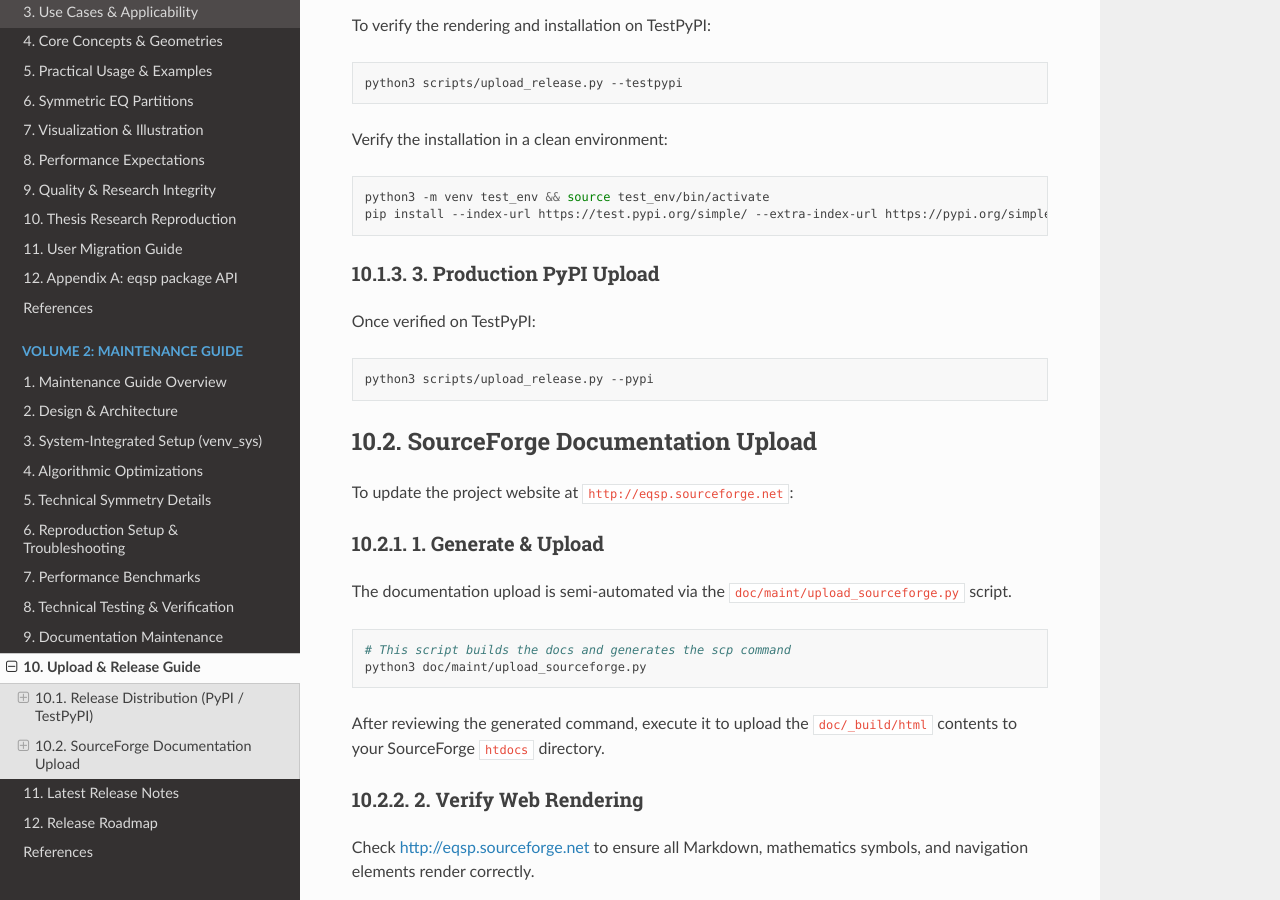
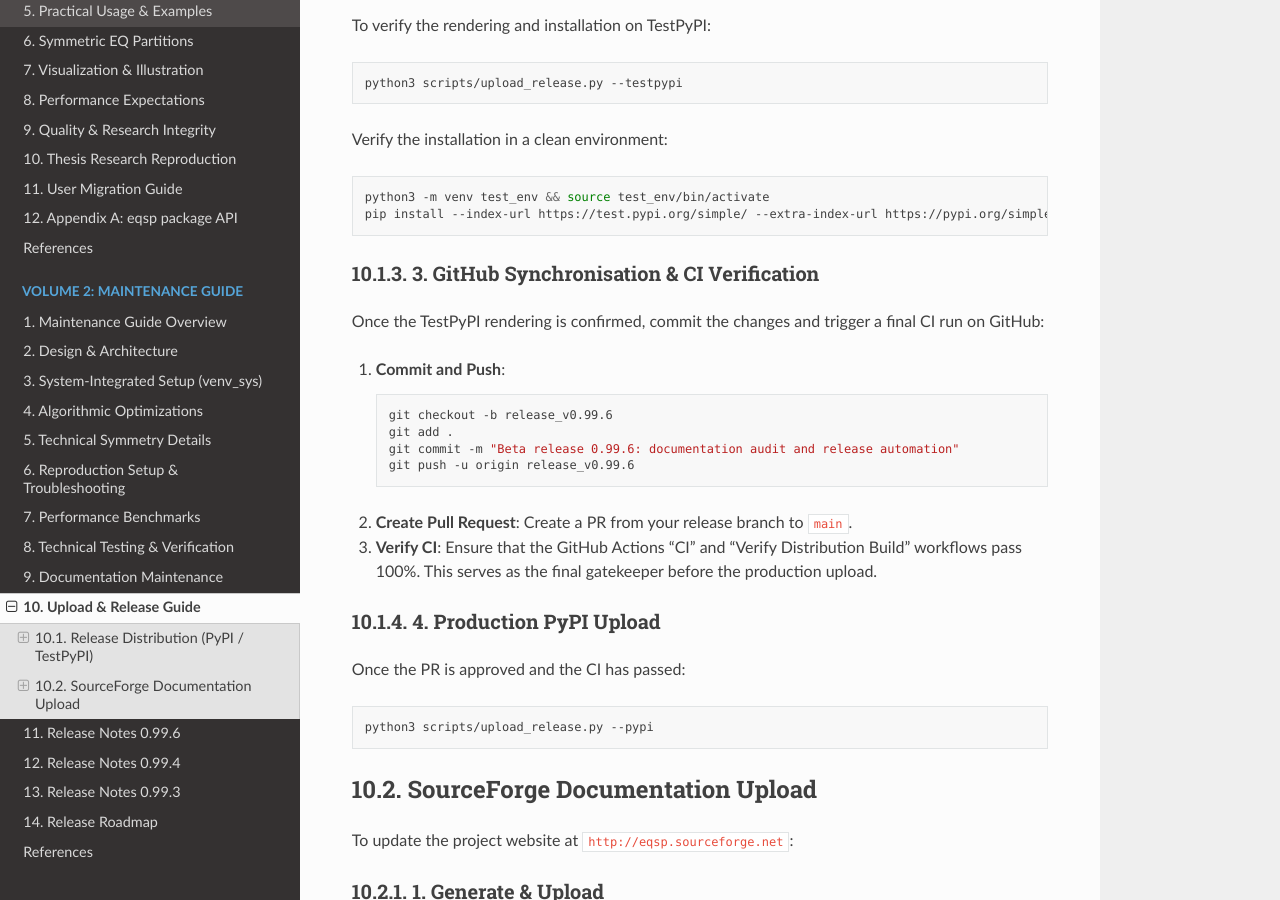
Before and after one commit to penguian/eqsp, a Sphinx documentation site: the page built from doc/internal/upload_guide.md, in a window 1280 px wide and 900 px high, scrolled down 635 px. Built offline with Sphinx 7.4.7 and the Read the Docs theme 3.1.0, drawn with Linux system fonts in a browser that asks for light colours.

Commit message:
Improve the documentation

````diff
--- a/doc/index.rst
+++ b/doc/index.rst
@@ -42,7 +42,9 @@ PyEQSP: Python Equal Area Sphere Partitioning Library
    Technical Testing & Verification <internal/testing_details.md>
    Documentation Maintenance <documentation_maintenance.md>
    Upload & Release Guide <internal/upload_guide.md>
-   Latest Release Notes <internal/release_notes_0_99_4.md>
+   Release Notes 0.99.6 <internal/release_notes_0_99_6.md>
+   Release Notes 0.99.4 <internal/release_notes_0_99_4.md>
+   Release Notes 0.99.3 <internal/release_notes_0_99_3.md>
    Release Roadmap <internal/release_roadmap.md>
 
 .. toctree::
--- a/doc/internal/upload_guide.md
+++ b/doc/internal/upload_guide.md
@@ -24,8 +24,25 @@ python3 -m venv test_env && source test_env/bin/activate
 pip install --index-url https://test.pypi.org/simple/ --extra-index-url https://pypi.org/simple pyeqsp
 ```
 
-### 3. Production PyPI Upload
-Once verified on TestPyPI:
+### 3. GitHub Synchronisation & CI Verification
+Once the TestPyPI rendering is confirmed, commit the changes and trigger a final CI run on GitHub:
+
+1. **Commit and Push**:
+   ```bash
+   git checkout -b release_v0.99.6
+   git add .
+   git commit -m "Beta release 0.99.6: documentation audit and release automation"
+   git push -u origin release_v0.99.6
+   ```
+
+2. **Create Pull Request**:
+   Create a PR from your release branch to `main`.
+
+3. **Verify CI**:
+   Ensure that the GitHub Actions "CI" and "Verify Distribution Build" workflows pass 100%. This serves as the final gatekeeper before the production upload.
+
+### 4. Production PyPI Upload
+Once the PR is approved and the CI has passed:
 ```bash
 python3 scripts/upload_release.py --pypi
 ```
````
Also changed, not shown: doc/maintenance_guide.md (+4 -2 lines).
